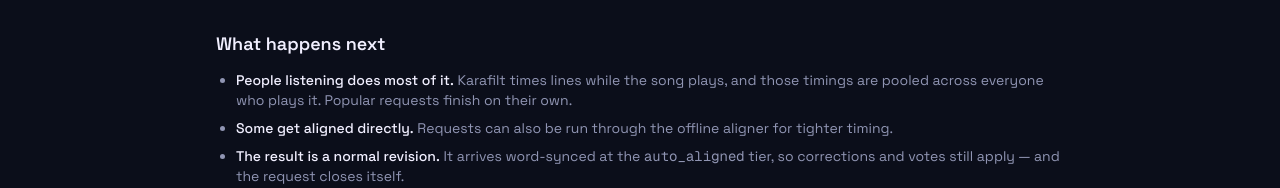
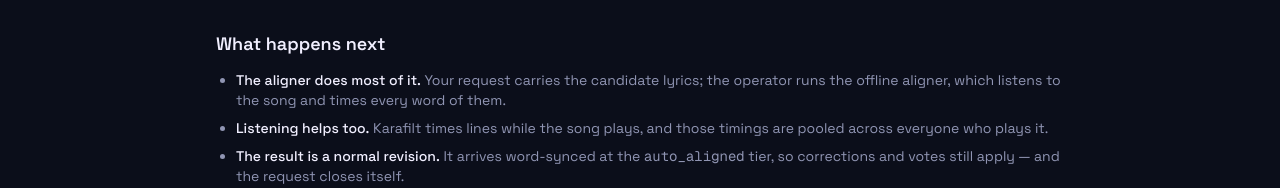
Before and after one commit to lemara98/karalyr, a Next.js app: page /queue in a window 1280 px wide. Shown: the part 759-947 px from the top of the page. Built offline with nearby package versions, Linux system fonts and the light colour scheme; no server answers; the database is empty.

Commit message:
feat: honest queue provenance copy, drop LRCLIB branding outside docs

```diff
--- a/app/layout.tsx
+++ b/app/layout.tsx
@@ -20,7 +20,7 @@
 export const metadata: Metadata = {
   title: "Karalyr — every word, right on time",
   description:
-    "The open karaoke lyrics database: word-level timed lyrics, community corrections, and a free LRCLIB-compatible API. A Karafilt sibling.",
+    "The open karaoke lyrics database: word-level timed lyrics, community corrections, and a free open lyrics API. A Karafilt sibling.",
 };
 
 const NAV_LINKS: NavLink[] = [
@@ -55,7 +55,6 @@
     title: "COMMUNITY",
     links: [
       { label: "GitHub", href: "https://github.com/lemara98/karalyr" },
-      { label: "LRCLIB", href: "https://lrclib.net" },
       { label: "Contributors", href: "/contributors" },
       { label: "Sponsors", href: "/sponsors" },
       // Deliberately in the footer of every page: a rightsholder who can't
--- a/app/page.tsx
+++ b/app/page.tsx
@@ -42,7 +42,7 @@
   },
   {
     title: "Publish to the library",
-    body: "Every submission becomes a public revision, served by a free LRCLIB-compatible API.",
+    body: "Every submission becomes a public revision, served by Karalyr's free open API.",
     icon: (
       <svg viewBox="0 0 20 20" aria-hidden="true" className="h-5 w-5">
         <path
@@ -150,7 +150,7 @@
               className="mt-6.5 text-xs text-[color:var(--color-text-dim)]"
               style={{ fontFamily: "var(--font-mono)" }}
             >
-              Exports .lrc · LRCLIB-compatible API
+              Exports .lrc · free open API
             </p>
           </div>
           <div>
--- a/app/queue/page.tsx
+++ b/app/queue/page.tsx
@@ -166,16 +166,17 @@
         <ul className="flex list-disc flex-col gap-2 pl-5 text-sm text-[color:var(--color-text-muted)]">
           <li>
             <strong className="font-medium text-[color:var(--color-text)]">
-              People listening does most of it.
+              The aligner does most of it.
             </strong>{" "}
-            Karafilt times lines while the song plays, and those timings are pooled across
-            everyone who plays it. Popular requests finish on their own.
+            Your request carries the candidate lyrics; the operator runs the offline
+            aligner, which listens to the song and times every word of them.
           </li>
           <li>
             <strong className="font-medium text-[color:var(--color-text)]">
-              Some get aligned directly.
+              Listening helps too.
             </strong>{" "}
-            Requests can also be run through the offline aligner for tighter timing.
+            Karafilt times lines while the song plays, and those timings are pooled across
+            everyone who plays it.
           </li>
           <li>
             <strong className="font-medium text-[color:var(--color-text)]">
```
